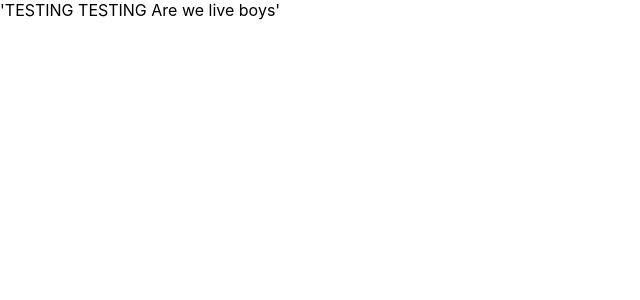
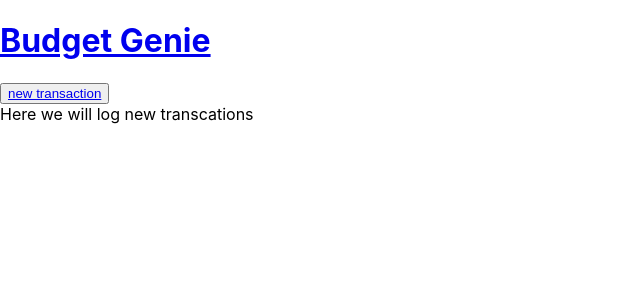
Before and after one commit to arupay/budgetapp, a React (Create React App) app: page /new in a window 1280 px wide. Shown: the top 300 px of the page, without its empty margins (0-640 px from the left). Built offline with nearby package versions, Linux system fonts and the light colour scheme.

Commit message:
created pages for error, homepage and new -- components for Navbar,newForm

```diff
--- a/package.json
+++ b/package.json
@@ -6,8 +6,10 @@
     "@testing-library/jest-dom": "^5.16.4",
     "@testing-library/react": "^13.3.0",
     "@testing-library/user-event": "^13.5.0",
+    "dotenv": "^16.0.1",
     "react": "^18.2.0",
     "react-dom": "^18.2.0",
+    "react-router-dom": "^6.3.0",
     "react-scripts": "5.0.1",
     "web-vitals": "^2.1.4"
   },
--- a/src/App.js
+++ b/src/App.js
@@ -1,5 +1,25 @@
+import { BrowserRouter as Router, Route, Routes } from "react-router-dom";
+
+//Components
+import NavBar from "./Components/NavBar";
+
+//Pages
+import Error from "./Pages/Error";
+import Homepage from "./Pages/Homepage";
+import New from "./Pages/New";
+
 function App() {
-  return <div className="App">'TESTING TESTING Are we live boys'</div>;
+  return (
+    <div className="App">
+      <Router>
+        <NavBar />
+        <Routes>
+          <Route path="/" element={<Homepage />} />
+          <Route path="*" element={<Error />} />
+          <Route path="/new" element={<New />} />
+        </Routes>
+      </Router>
+    </div>
+  );
 }
-
 export default App;
--- /dev/null
+++ b/src/Components/NavBar.js
@@ -0,0 +1,16 @@
+import { Link } from "react-router-dom";
+
+function NavBar() {
+  return (
+    <div>
+      <h1>
+        <Link to="/">Budget Genie</Link>
+      </h1>
+      <button>
+        <Link to="/new">new transaction</Link>
+      </button>
+    </div>
+  );
+}
+
+export default NavBar;
--- /dev/null
+++ b/src/Pages/Error.js
@@ -0,0 +1,14 @@
+import { Link } from "react-router-dom";
+
+function Error() {
+  return (
+    <div>
+      Oops, this page does not exist. Click below to return to homepage
+      <button>
+        <Link to="/">Return</Link>
+      </button>
+    </div>
+  );
+}
+
+export default Error;
--- /dev/null
+++ b/src/Pages/Homepage.js
@@ -0,0 +1,5 @@
+function Homepage() {
+  return <div>Homepage</div>;
+}
+
+export default Homepage;
--- /dev/null
+++ b/src/Pages/New.js
@@ -0,0 +1,5 @@
+function New() {
+  return <div> Here we will log new transcations</div>;
+}
+
+export default New;
```
Also changed, not shown: src/Components/NewTransactionForm.js (added), 2 other files (tests, documents, lock files or other folders).
